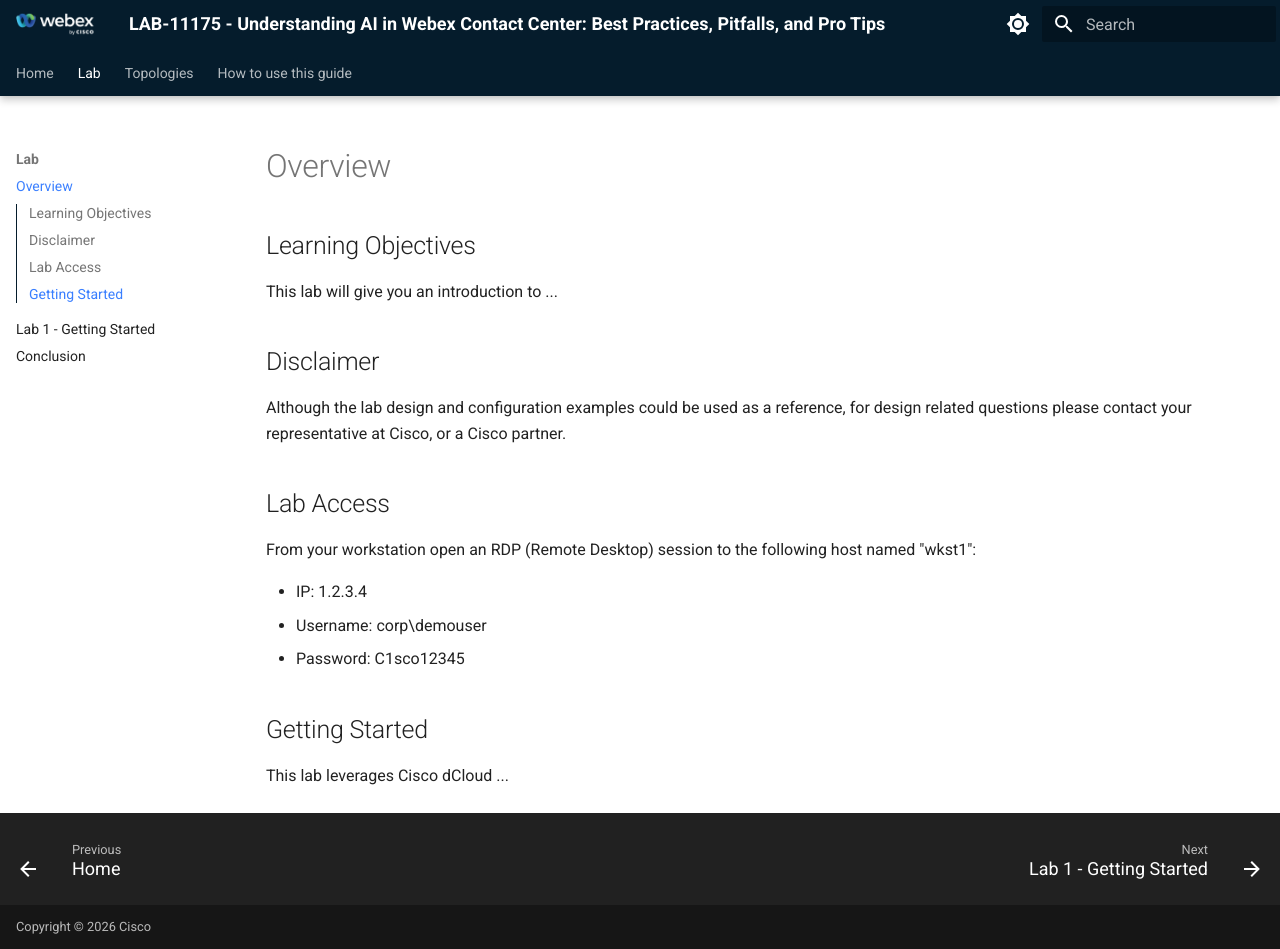
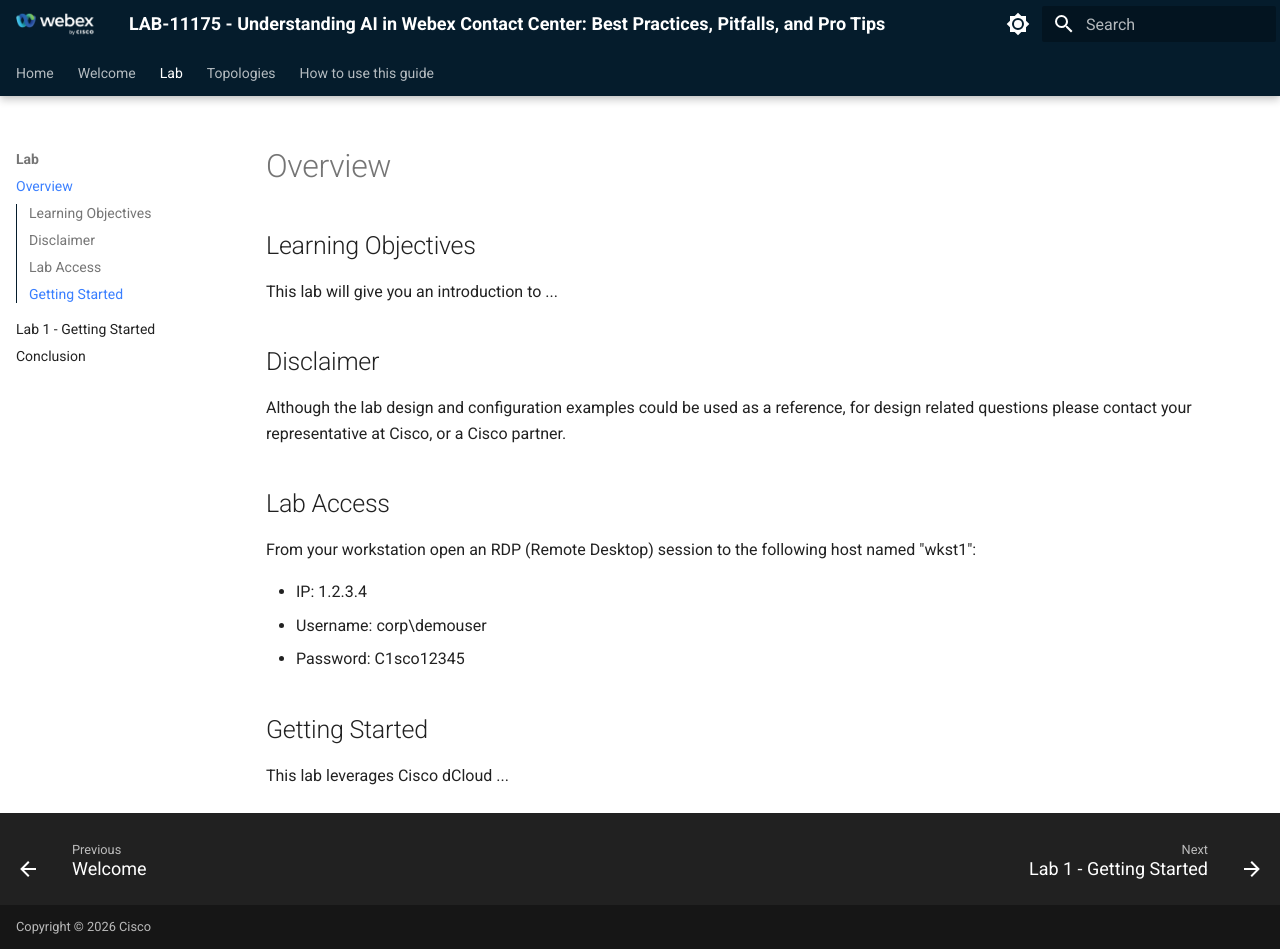
Before and after one commit to WebexCC-SA/LAB-11175, an MkDocs documentation site: the page built from docs/overview.md, in a window 1280 px wide and 949 px high. Built offline with MkDocs 1.6.1 and Material for MkDocs 9.7.7, drawn with Linux system fonts in a browser that asks for light colours.

Commit message:
re-enabling Slido

```diff
--- a/docs/overrides/home.html
+++ b/docs/overrides/home.html
@@ -332,14 +332,14 @@
                         document.write(descr)
                     </script>
                 </p> -->
-                <div><a href="overview/" title="{{ page.next_page.title | striptags }}"
+                <!-- <div><a href="overview/" title="{{ page.next_page.title | striptags }}"
+                        class="md-button md-button--primary">
+                        Get started
+                    </a></div> -->
+                    <div><a href="welcome/" title="{{ page.next_page.title | striptags }}"
                         class="md-button md-button--primary">
                         Get started
                     </a></div>
-                    <!-- <div><a href="welcome/" title="{{ page.next_page.title | striptags }}"
-                        class="md-button md-button--primary">
-                        Get started
-                    </a></div> -->
             </div>
         </div>
     </div>
--- a/mkdocs.yml
+++ b/mkdocs.yml
@@ -86,7 +86,7 @@
           format: !!python/name:pymdownx.superfences.fence_code_format
 nav:
   - Home: index.md
-  # - Welcome: welcome.md
+  - Welcome: welcome.md
   - Lab:
       - Overview: overview.md
       - Lab 1 - Getting Started: lab1_getting_started.md
```
